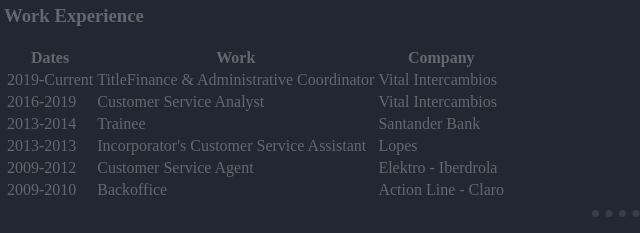
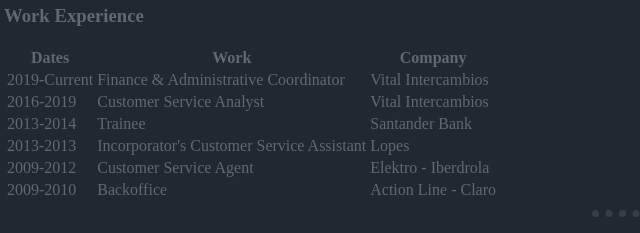
Before and after one commit to wesleymrdaniel/First-Site-CSS, a plain HTML site: page index.html in a window 1280 px wide. Shown: the part 399-632 px from the top of the page, 4-644 px from the left. Drawn offline with Linux system fonts and the light colour scheme.

Commit message:
Update index.html

```diff
--- a/index.html
+++ b/index.html
@@ -35,7 +35,7 @@
     <tbody>
       <tr>
         <td>2019-Current</td>
-        <td>TitleFinance & Administrative Coordinator</td>
+        <td>Finance & Administrative Coordinator</td>
         <td>Vital Intercambios</td>
       </tr>
       <tr>
```
